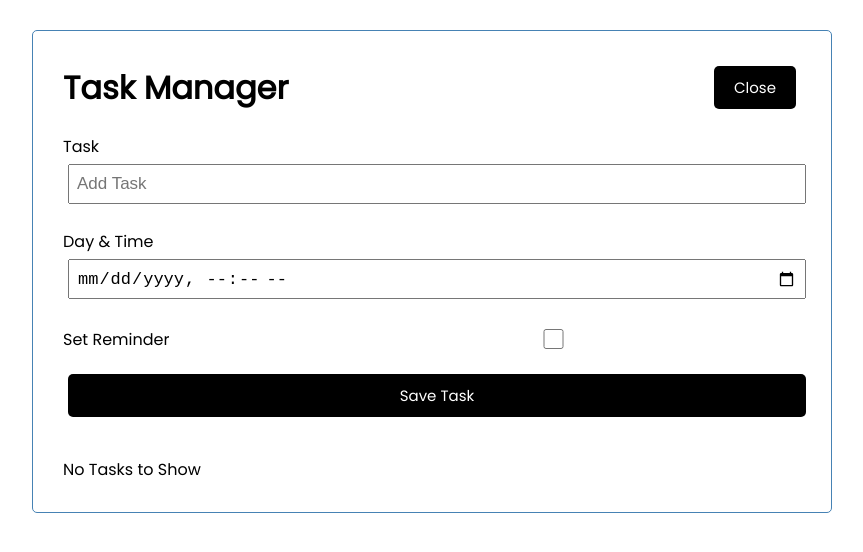
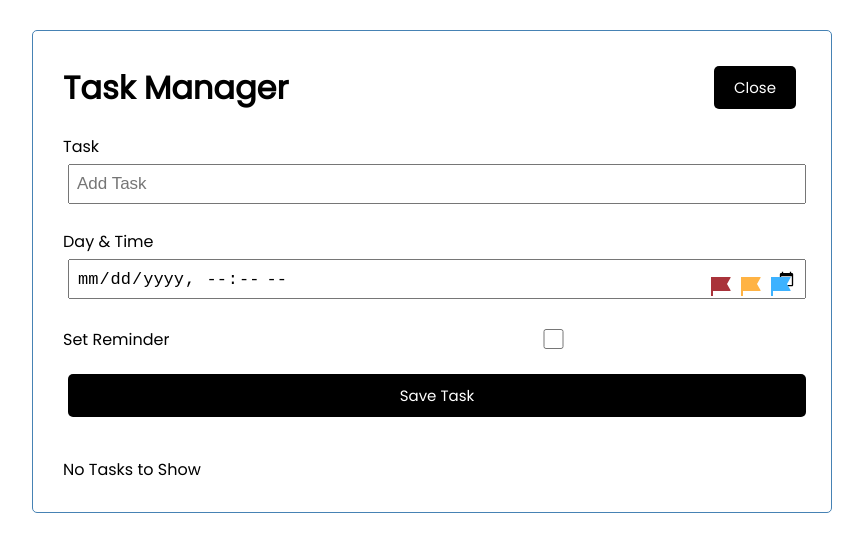
Before and after one commit to jck510/Task-Tracker, a React (Create React App) app: page / in a window 1280 px wide. Both pictures are taken after a click on the button "Add Task". Shown: the top 552 px of the page, without its empty margins (208-1071 px from the left). Built offline with nearby package versions, Linux system fonts and the light colour scheme.

Commit message:
Adding in icons for add-task + styling

```diff
--- a/src/components/AddTask.js
+++ b/src/components/AddTask.js
@@ -1,4 +1,5 @@
 import { useState } from 'react';
+import { RiFlag2Fill } from 'react-icons/ri';
 
 const AddTaskForm = ({ onAdd, setTasks }) => {
   const [inputState, setInputState] = useState({
@@ -58,6 +59,11 @@ const AddTaskForm = ({ onAdd, setTasks }) => {
           onChange={(e) => handleAddTask(e)}
         />
       </div>
+      <div className='flag-container' title='No Priority by Default'>
+        <RiFlag2Fill className='flag-icn-adder' color='#A9333A' />
+        <RiFlag2Fill className='flag-icn-adder' color='#FFB344' />
+        <RiFlag2Fill className='flag-icn-adder' color='#3DB2FF' />
+      </div>
 
       <input
         type='submit'
--- a/src/index.css
+++ b/src/index.css
@@ -18,6 +18,7 @@ body {
   border: 1px solid steelblue;
   padding: 30px;
   border-radius: 5px;
+  position: relative;
 }
 
 .header {
@@ -131,6 +132,26 @@ footer {
   text-align: center;
 }
 
+.flag-container {
+  width: 6rem;
+  position: absolute;
+  right: 2rem;
+  display: flex;
+  align-items: center;
+  justify-content: space-evenly;
+  height: 3rem;
+  top: 48%;
+}
+
+.flag-container .flag-icn-adder {
+  font-size: 1.5rem;
+}
+
+.flag-icn-adder:hover {
+  cursor: pointer;
+  opacity: 0.7;
+}
+
 .modal-styles {
   position: absolute;
   top: 40%;
```
